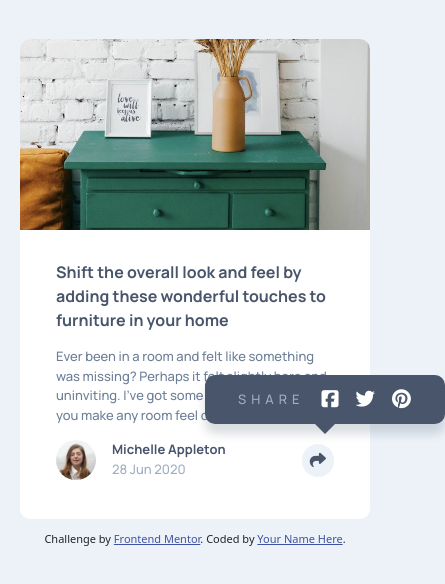
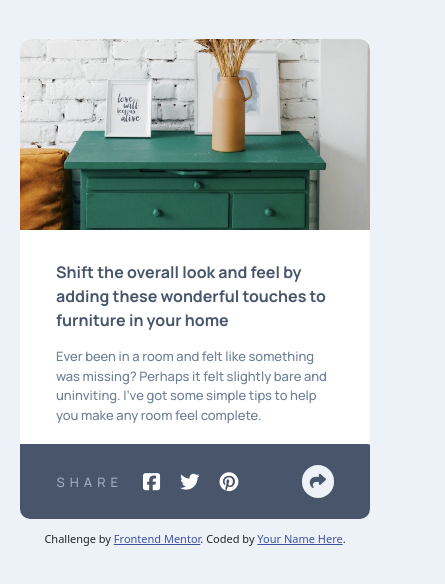
Before and after one commit to shoproizoshlo/article-preview-component-master, a plain HTML site: page index.html in a window 390 px wide. Both pictures are taken after a click on the icon 317 px from the left and 460 px from the top of the page. Shown: the whole page, 445 px wide, since content can reach past the window. Drawn offline with nearby package versions, Linux system fonts and the light colour scheme.

Commit message:
fixed mobile styling

```diff
--- a/css/styles.css
+++ b/css/styles.css
@@ -95,6 +95,7 @@ p {
 }
 .share-wind {
   visibility: hidden;
+  justify-content: space-around;
   width: 240px;
   margin: 0;
   padding: 15px 25px;
@@ -136,6 +137,7 @@ p {
     flex-direction: column;
     max-width: 350px;
     height: 480px;
+    overflow: hidden;
   }
   .image-area {
     background-position: center;
@@ -147,4 +149,35 @@ p {
   .heading {
     font-size: 16px;
   }
+  .text {
+    margin-bottom: 36px;
+  }
+  .user-data {
+    /* visibility: hidden; */
+  }
+  .fa-share {
+    z-index: 1;
+    /* position: relative;
+    top: 25px; */
+  }
+  .share-wind {
+    /* visibility: hidden; */
+    width: 370px;
+    height: 77px;
+    top: 74%;
+    left: 49%;
+    z-index: 0;
+    box-shadow: 0px 0 0 hsla(217, 19%, 35%, 0);
+    justify-content: start;
+    padding-left: 50px;
+  }
+  .share-wind::after {
+    visibility: hidden;
+  }
+  .fa-brands {
+    padding: 0 10px;
+  }
+  .fa-square-facebook {
+    margin-left: 10px;
+  }
 }
--- a/index.html
+++ b/index.html
@@ -60,7 +60,7 @@
             </div>
             <i class="fa-solid fa-share fa-lg"></i>
             <div
-              class="share-wind d-flex align-items-center justify-content-around"
+              class="share-wind d-flex align-items-center "
             >
               <p class="share-text">Share</p>
               <i class="fa-brands fa-xl fa-square-facebook"></i>
```
